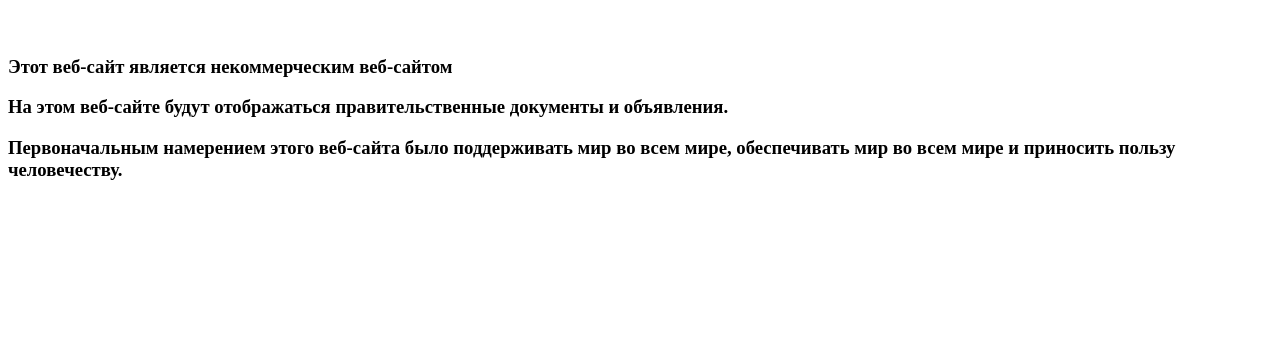
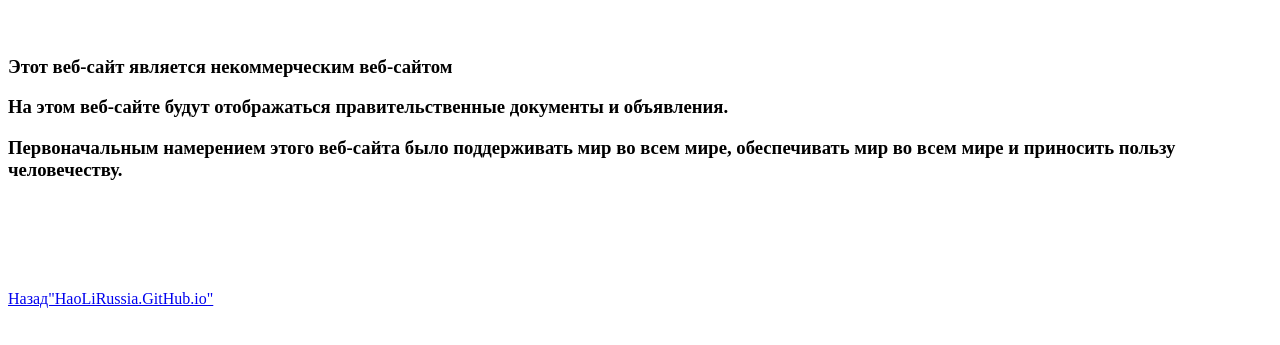
Before and after one commit to HaoLiRussia/HaoLiRussia.GitHub.io, a plain HTML site: page aboutus/index.html in a window 1280 px wide. Shown: the part 61-406 px from the top of the page. Drawn offline with Linux system fonts and the light colour scheme.

Commit message:
Update aboutus

```diff
--- a/aboutus/index.html
+++ b/aboutus/index.html
@@ -18,5 +18,11 @@
                 Первоначальным намерением этого веб-сайта было поддерживать мир во всем мире, обеспечивать мир во всем мире и приносить пользу человечеству.
             </h3>
         </p>
+        <br/>
+        <br/>
+        <br/>
+        <br/>
+        <br/>
+        <a href="http://HaoLiRussia.GitHub.io">Назад"HaoLiRussia.GitHub.io"</a>
     </body>
 </html>
```
